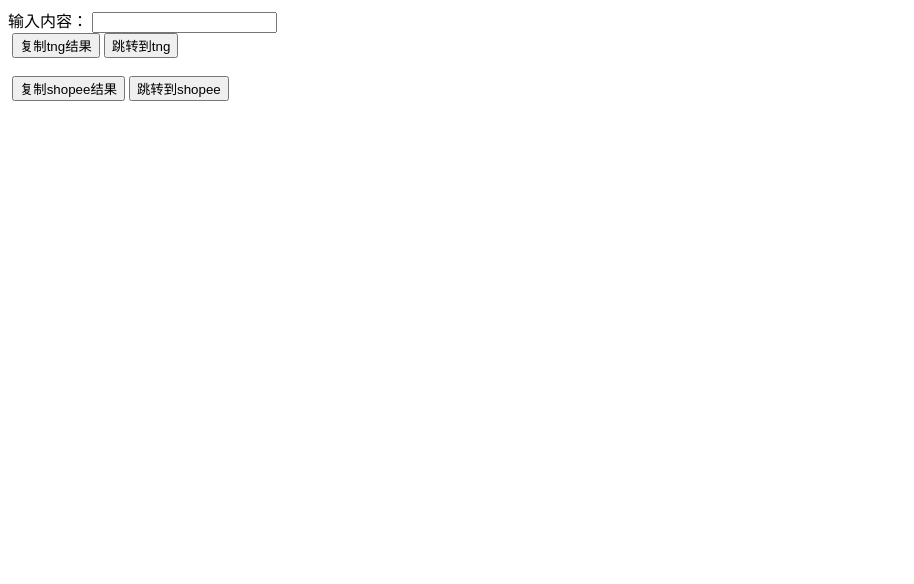
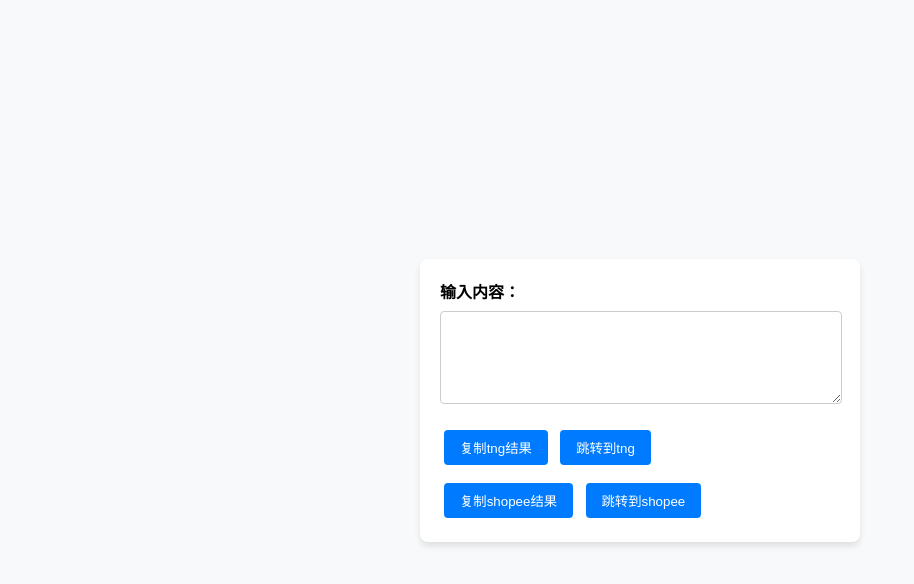
Before and after one commit to little-d1d1/little-d1d1.github.io, a plain HTML site: page index.html in a window 1280 px wide. Shown: the whole page, without its empty margins (0-914 px from the left). Drawn offline with Linux system fonts and the light colour scheme.

Commit message:
Update index.html

```diff
--- a/index.html
+++ b/index.html
@@ -4,20 +4,64 @@
 <meta charset="UTF-8">
 <meta name="viewport" content="width=device-width, initial-scale=1.0">
 <title>输入框示例</title>
+<style>
+    body {
+        font-family: Arial, sans-serif;
+        background-color: #f8f9fa;
+        margin: 0;
+        padding: 0;
+        display: flex;
+        justify-content: center;
+        align-items: center;
+        height: 100vh;
+    }
+    .container {
+        background-color: #fff;
+        border-radius: 8px;
+        box-shadow: 0 4px 6px rgba(0, 0, 0, 0.1);
+        padding: 20px;
+        width: 400px;
+    }
+    label {
+        font-weight: bold;
+    }
+    textarea {
+        width: calc(100% - 16px);
+        padding: 8px;
+        margin: 8px 0;
+        border: 1px solid #ccc;
+        border-radius: 4px;
+        resize: vertical; /* 允许垂直调整大小 */
+    }
+    button {
+        background-color: #007bff;
+        color: #fff;
+        border: none;
+        border-radius: 4px;
+        padding: 8px 16px;
+        cursor: pointer;
+        margin: 4px;
+    }
+    button:hover {
+        background-color: #0056b3;
+    }
+    #output1, #output2 {
+        margin-top: 10px;
+        font-size: 14px;
+    }
+</style>
 </head>
 <body>
 
-<label for="inputText">输入内容：</label>
-<input type="text" id="inputText" oninput="showCombinedStrings()">
+<div class="container">
+    <label for="inputText">输入内容：</label>
+    <textarea id="inputText" rows="5" cols="40" oninput="showCombinedStrings()"></textarea>
 
-<div>
-    <div id="output1" style="display: inline-block;"></div>
+    <div id="output1"></div>
     <button onclick="copyFirstOutput()">复制tng结果</button>
     <button onclick="redirectToFirstOutput()">跳转到tng</button>
-</div>
-<br>
-<div>
-    <div id="output2" style="display: inline-block;"></div>
+
+    <div id="output2"></div>
     <button onclick="copySecondOutput()">复制shopee结果</button>
     <button onclick="redirectToSecondOutput()">跳转到shopee</button>
 </div>
```
